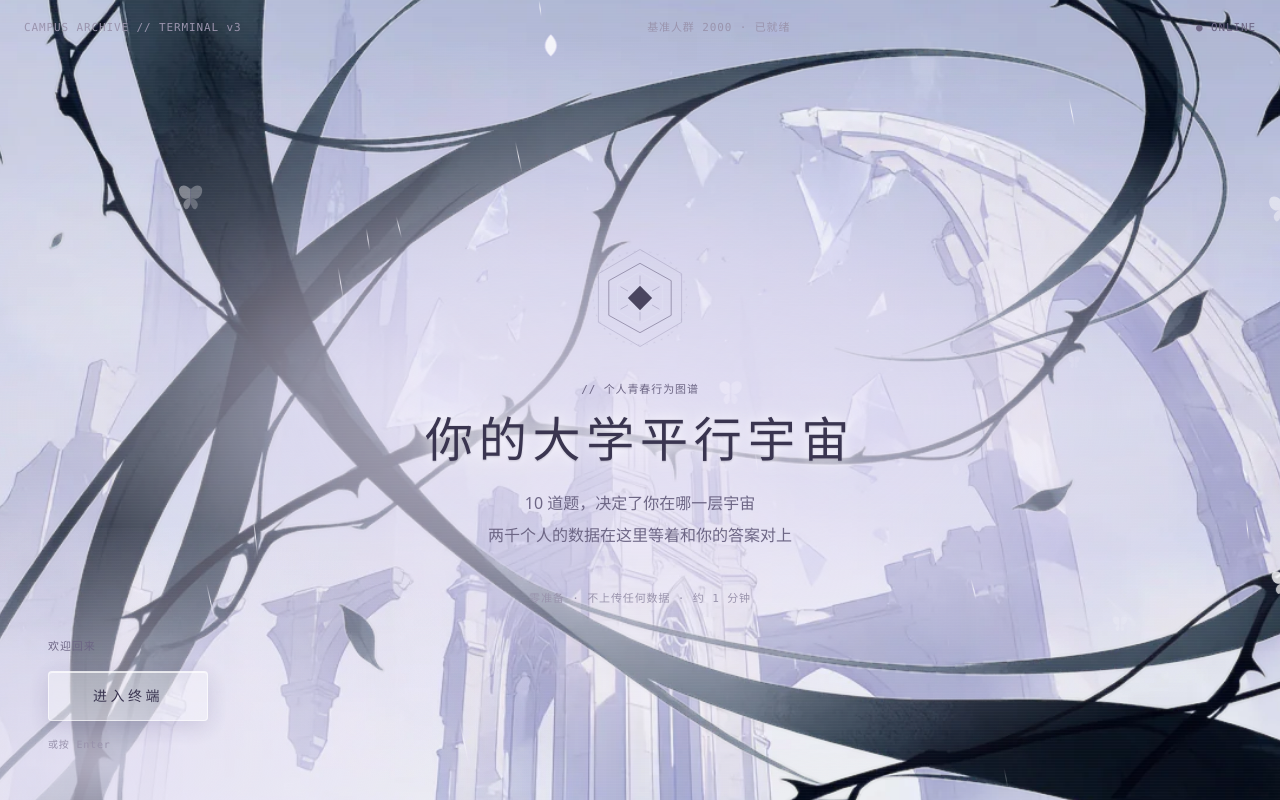
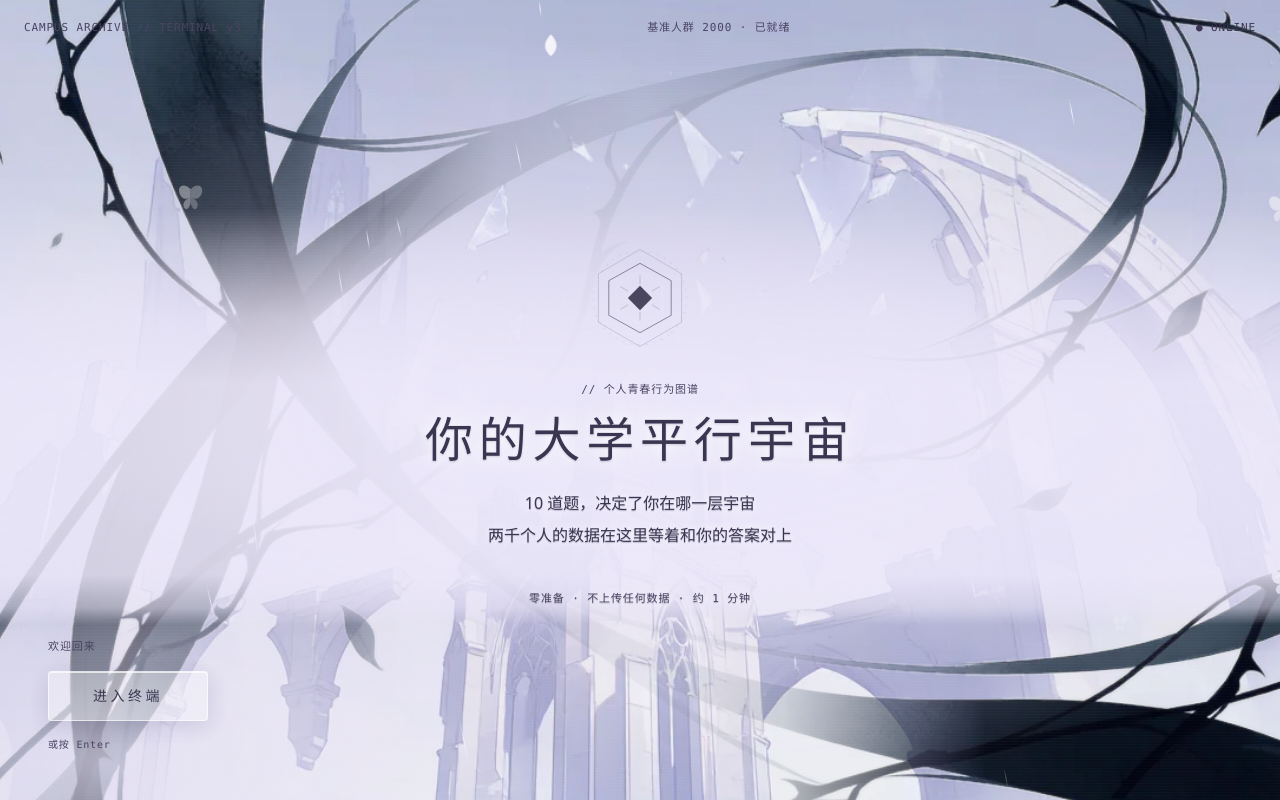
Before and after one commit to wadwd65/campus-insight, a React (Vite) app: page / in a window 1280 px wide. Built offline with nearby package versions, Linux system fonts and the light colour scheme.

Commit message:
fix(入场): 标题柔光带扩到整块文字区、前景中央让路、文字色按 WCAG 量化压深 | prompt-006

```diff
--- a/src/index.css
+++ b/src/index.css
@@ -177,9 +177,39 @@ button {
    实测出来的一课：前景藤蔓是深色的、又大又密，压在中央会把标题吃掉
    （第一版实测截图里标题几乎读不出来）。它们是"穿过画面的前景"，
    本来就不该是主体 —— 压到 0.55 之后既保留了纵深，
-   又不会把文字盖住。这个值是实测出来的，不是拍脑袋定的。 */
+   又不会把文字盖住。这个值是实测出来的，不是拍脑袋定的。
+
+   2026-09-20 第三版追加：仅降透明度**还不够**。
+   压到 0.55 之后，藤蔓最粗的那几道弧线仍然横穿画面正中，
+   于是标题出现「左半深、右半浅」——字本身是清楚的，但一半笔画
+   被压暗，读起来别扭（第二版实测截图）。这是**构图问题**，不是浓度问题。
+
+   修法：给前景层加一道横向遮罩，**中央让路、两侧保留**。
+   为什么不让全身都淡下去：那样纵深就没了，前景层等于白加。
+   让中间 30% 让开路，两侧的藤蔓仍然在，观感上是"藤蔓在画面两边
+   伸进来"，比"一层纱罩在整个屏幕上"更像构图。 */
 .intro-layer-front {
   opacity: 0.55;
+  -webkit-mask-image: linear-gradient(
+    to right,
+    #000 0%,
+    #000 26%,
+    rgba(0, 0, 0, 0.22) 40%,
+    rgba(0, 0, 0, 0.10) 50%,
+    rgba(0, 0, 0, 0.22) 60%,
+    #000 74%,
+    #000 100%
+  );
+  mask-image: linear-gradient(
+    to right,
+    #000 0%,
+    #000 26%,
+    rgba(0, 0, 0, 0.22) 40%,
+    rgba(0, 0, 0, 0.10) 50%,
+    rgba(0, 0, 0, 0.22) 60%,
+    #000 74%,
+    #000 100%
+  );
 }
 
 /* ── 文字可读底衬 ──────────────────────────────────────────────────
@@ -219,6 +249,52 @@ button {
     rgba(228, 223, 244, 0.78) 0%,
     rgba(228, 223, 244, 0.42) 52%,
     rgba(228, 223, 244, 0) 100%
+  );
+}
+
+/* ── 标题专用的横向柔光带（第二版可读性补丁）──────────────────────
+   为什么在已经有 .intro-scrim 之后还要再加一条：
+   第一版实测截图里，标题「你的大学平行宇宙」有几处笔画正好被前景
+   深色藤蔓穿过 —— 中央那块 0.82 的径向遮罩**压不住它**，
+   因为藤蔓在最上层（DOM 里排在最后），遮罩在它下面，
+   **下面盖不住上面**。这是层序问题，不是浓度问题。
+
+   修法选择：不提高 .intro-scrim 的浓度（那会连带把整屏压灰、
+   参考里最值钱的通透感就没了），而是给标题所在的**那一横条**
+   补一道柔光。范围小、浓度够，只解决"字压在藤蔓上"这一处。
+
+   用 linear-gradient 双向渐隐（而不是纯色块）—— 纯色块会在屏幕上
+   切出一条可见的横边，读者会看到"这里有一道矩形"；
+   双向渐隐看不出边界，读起来像那一带的光本来就亮一些。
+
+   第三版（本轮）：第一版只盖住标题那一行，实测发现**下面两行小字
+   （"10 道题…"与"两千个人…"）仍然被藤蔓压住** —— 文字组是四行，
+   不是一行。高度从 34% 提到 52%，中心从 58% 下移到 46%，
+   让整块文字区（含副标题与 meta）都落在柔光里。 */
+.intro-title-scrim {
+  position: absolute;
+  left: 0;
+  right: 0;
+  top: 50%;
+  transform: translateY(-46%);
+  height: 52%;
+  min-height: 300px;
+  pointer-events: none;
+  background: linear-gradient(
+    to bottom,
+    rgba(232, 228, 246, 0) 0%,
+    rgba(232, 228, 246, 0.30) 10%,
+    rgba(234, 230, 248, 0.70) 26%,
+    rgba(236, 232, 250, 0.88) 42%,
+    /* 从 42% 一直到 88% 都保持高浓度 ——
+       文字组是四行（纹章/小标/主标题/副标题/底注），
+       重心在**中下部**。第一版让浓度从 52% 就开始往下掉，
+       结果底注那行（约在 78% 处）只剩 0.3，仍然读不清。
+       保平这一段就是为了把底注盖住。 */
+    rgba(236, 232, 250, 0.88) 66%,
+    rgba(236, 232, 250, 0.84) 88%,
+    rgba(234, 230, 248, 0.52) 96%,
+    rgba(232, 228, 246, 0) 100%
   );
 }
 
@@ -324,6 +400,17 @@ button {
     0 0 12px rgba(255, 255, 255, 0.9),
     0 1px 2px rgba(58, 53, 80, 0.28),
     0 0 34px rgba(255, 255, 255, 0.75);
+}
+
+/* 副标题与底部小字的加亮。
+   与 .intro-glow 的区别是**没有白色光晕** —— 小字要的是"清楚"，不是"发光"；
+   给 11px 的字加一圈白光只会把它糊成一团。
+   这里只用一圈很淡的深色描边（第四层就是它），把字从柔光底上剥出来。
+   实测：不加这一层时，副标题压在藤蔓让路后的浅色区上仍然发灰。 */
+.intro-subtle {
+  text-shadow:
+    0 0 10px rgba(255, 255, 255, 0.85),
+    0 1px 1px rgba(58, 53, 80, 0.34);
 }
 
 /* 入场专用字体：细衬线 + 拉开字距。
--- a/src/scenes/IntroScene.jsx
+++ b/src/scenes/IntroScene.jsx
@@ -167,18 +167,23 @@ export default function IntroScene() {
 
       {/* ── 文字可读底衬 ──
           压在场景之上、文字之下。没有它，浅色雾景上的标题读不清 ——
-          这是实测截图看出来的，不是理论上该有的。见 index.css 的注释。 */}
+          这是实测截图看出来的，不是理论上该有的。见 index.css 的注释。
+          两层分工：.intro-scrim 管整块中心（保住通透感），
+          .intro-title-scrim 只管标题那一横条（治"字被前景藤蔓穿过"）。 */}
       <div className="intro-scrim" aria-hidden="true" />
+      <div className="intro-title-scrim" aria-hidden="true" />
       <div className="intro-scrim-cta" aria-hidden="true" />
 
-      {/* ── 顶栏：像终端的状态条，不是导航 ── */}
+      {/* ── 顶栏：像终端的状态条，不是导航 ──
+          同样按量化结果处理：原用 inkFaint，11px 小字在雾景上不够。
+          顶栏压在画面最上沿（那里恰好是天空最亮的区域），更不能淡。 */}
       <div
         className="term-rise relative z-10 flex items-center justify-between px-6 py-5 text-[11px] term-mono"
-        style={{ color: LIGHT.inkFaint, ...at(INTRO_TIMING.scene + 1500) }}
+        style={{ color: LIGHT.inkSoft, ...at(INTRO_TIMING.scene + 1500) }}
       >
         <span>CAMPUS&nbsp;ARCHIVE&nbsp;//&nbsp;TERMINAL&nbsp;v3</span>
         <span className="hidden sm:inline">基准人群 2000 · 已就绪</span>
-        <span style={{ color: LIGHT.inkSoft }}>●&nbsp;ONLINE</span>
+        <span style={{ color: LIGHT.ink }}>●&nbsp;ONLINE</span>
       </div>
 
       {/* ── 中央 ──
@@ -206,17 +211,23 @@ export default function IntroScene() {
         </h1>
 
         <p
-          className="intro-line mt-6 text-sm sm:text-base leading-8 max-w-md"
-          style={{ color: LIGHT.inkSoft, ...at(INTRO_TIMING.subtitle) }}
+          className="intro-line intro-subtle mt-6 text-sm sm:text-base leading-8 max-w-md"
+          style={{ color: LIGHT.ink, ...at(INTRO_TIMING.subtitle) }}
         >
           {QUESTIONS.length} 道题，决定了你在哪一层宇宙
           <br />
           两千个人的数据在这里等着和你的答案对上
         </p>
 
+        {/* 底部 meta：11px 小字。
+            ⚠️ 实测数据：用 LIGHT.inkFaint(#5c5578) 时对比度只有 **1.82:1**，
+            远低于小字该有的 4.5:1（对比度是像素级量出来的，不是看着调的，
+            见 .workbuddy-gen/contrast.py）。11px 的字抗锯齿本身就吃掉一部分
+            笔画，色值必须比同屏的大字更深才等价。
+            改用 inkSoft(#4a4463) 并把字重提到 500 —— 两处一起改才够。 */}
         <p
-          className="intro-line term-mono mt-9 text-[11px] leading-6"
-          style={{ color: LIGHT.inkFaint, ...at(INTRO_TIMING.meta) }}
+          className="intro-line intro-subtle term-mono mt-9 text-[11px] leading-6"
+          style={{ color: LIGHT.inkSoft, fontWeight: 500, ...at(INTRO_TIMING.meta) }}
         >
           零准备 · 不上传任何数据 · 约 1 分钟
         </p>
@@ -242,7 +253,7 @@ export default function IntroScene() {
         >
           <span className="relative z-10 tracking-[0.25em]">进入终端</span>
         </button>
-        <span className="term-mono text-[10px]" style={{ color: LIGHT.inkFaint }}>
+        <span className="term-mono text-[10px]" style={{ color: LIGHT.inkSoft }}>
           或按 Enter
         </span>
       </div>
```
Also changed, not shown: src/lib/terminalTheme.js.
